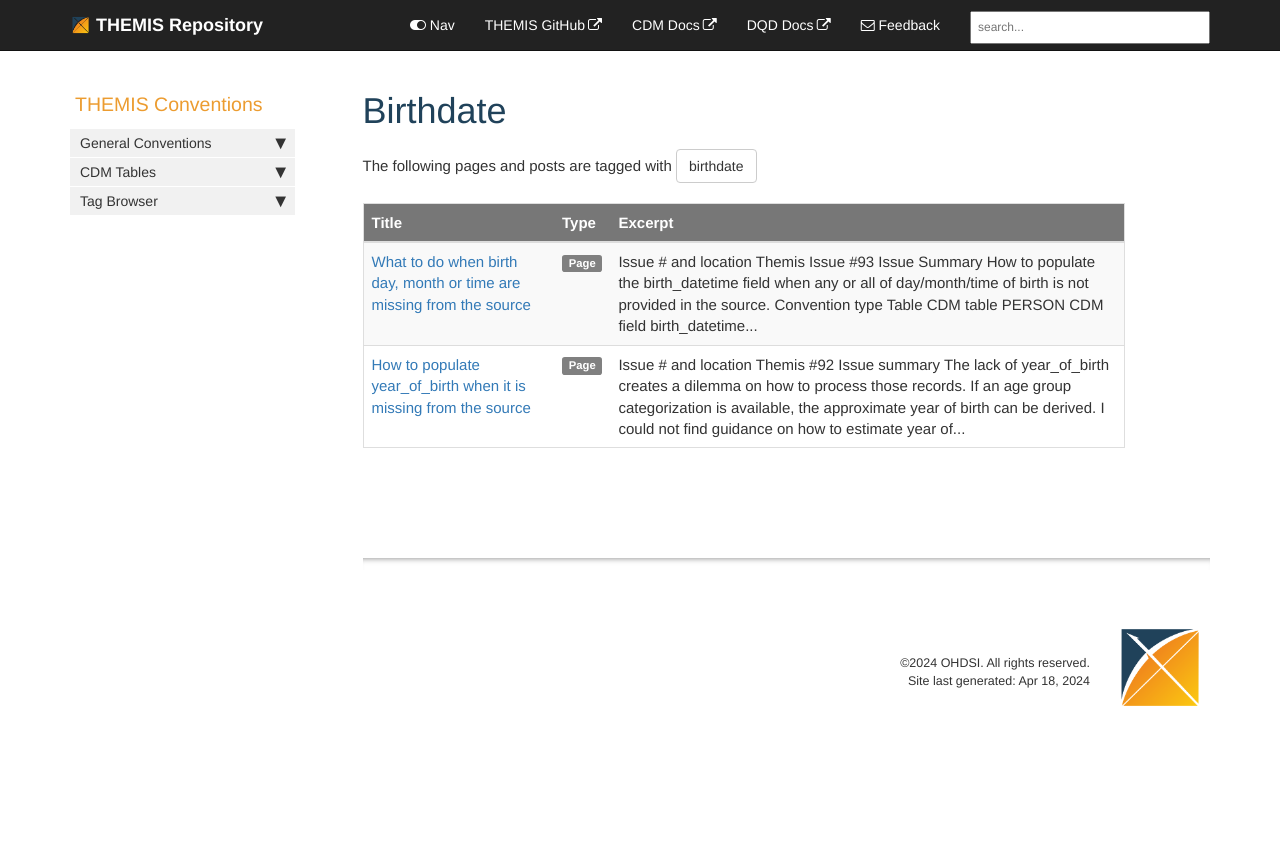
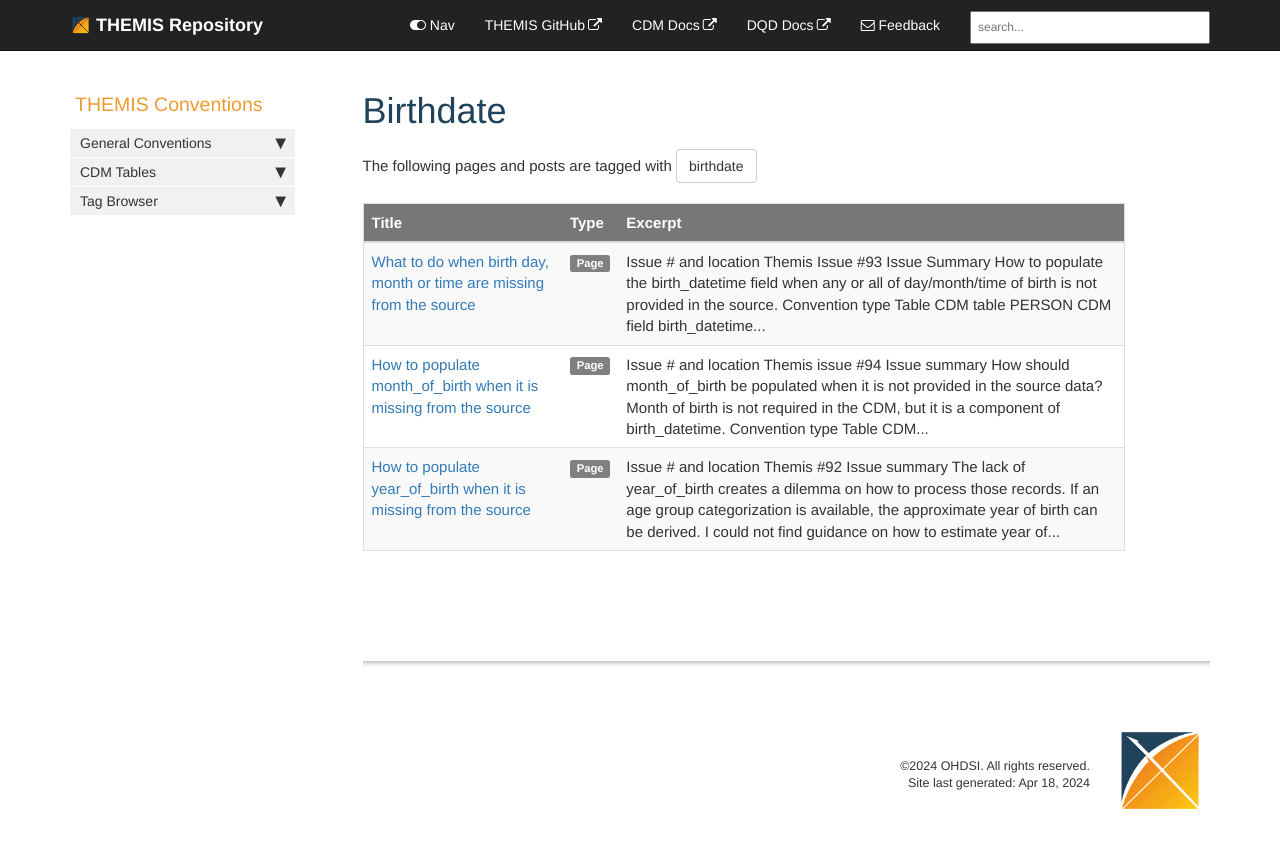
Before and after one commit to OHDSI/Themis, a Jekyll site: the page built from docs/pages/tags/tag_birthdate.md, in a window 1280 px wide. Shown: the top 848 px of the page. Built offline with Jekyll 4.4.1, drawn with Linux system fonts in a browser that asks for light colours; comment, search, counter and statistics services are not loaded.

Commit message:
month of birth missing
closes #96

```diff
--- /dev/null
+++ b/docs/pages/person/missing_month_of_birth.md
@@ -0,0 +1,47 @@
+---
+title: How to populate month_of_birth when it is missing from the source
+keywords: birthdate, birth
+last_updated: April 18, 2024
+tags: [birthdate, person]
+sidebar: mydoc_sidebar
+permalink: /missing_month_of_birth.html
+---
+
+## Issue # and location
+
+- [Themis issue #94](https://github.com/OHDSI/Themis/issues/94)
+
+## Issue summary
+How should month_of_birth be populated when it is not provided in the source data? Month of birth is **not required in the CDM**, but it is a component of birth_datetime.
+
+## Convention type
+Table
+
+## CDM table
+`PERSON`
+
+## CDM field
+`month_of_birth`
+
+## Links to issue discussion
+NA
+
+## Provenance of data
+General
+
+## The ratified convention
+ Month of birth is **not required in the CDM**, but it is a component of birth_datetime. For data sources that provide the precise date of birth, the day should be extracted and stored in this field. For data sources which lack this data point, but have a use case to infer the information (i.e. This is helpful for mother-child linkage algorithms), use the following heuristic:
+
+- If month_of_birth is null or if day_of_birth AND month_of_birth are both null and the person has records during their year of birth then use the date of the earliest record, otherwise use the 15th of June of that year.
+
+## Date of ratification/published
+NA
+
+## Downstream implications
+No
+
+## Link to DQD check
+NA
+
+## Related conventions/further information
+NA
--- a/docs/pages/person/person.md
+++ b/docs/pages/person/person.md
@@ -23,4 +23,8 @@ permalink: /person.html
 |   YEAR_OF_BIRTH | [How to populate year_of_birth when it is missing from the source](missing_year_of_birth.html)    |
 |----
 |  BIRTH_DATETIME | [What to do when birth day, month or time are missing from the source](missing_birthdatetime.html) |
+|----
+| DAY_OF_BIRTH | [How to populate day_of_birth when it is missing from the source](missing_day_of_birth.html) |
+|----
+| MONTH_OF_BIRTH | [How to populate month_of_birth when it is missing from the source](missing_month_of_birth.html) |
 |=====
```
